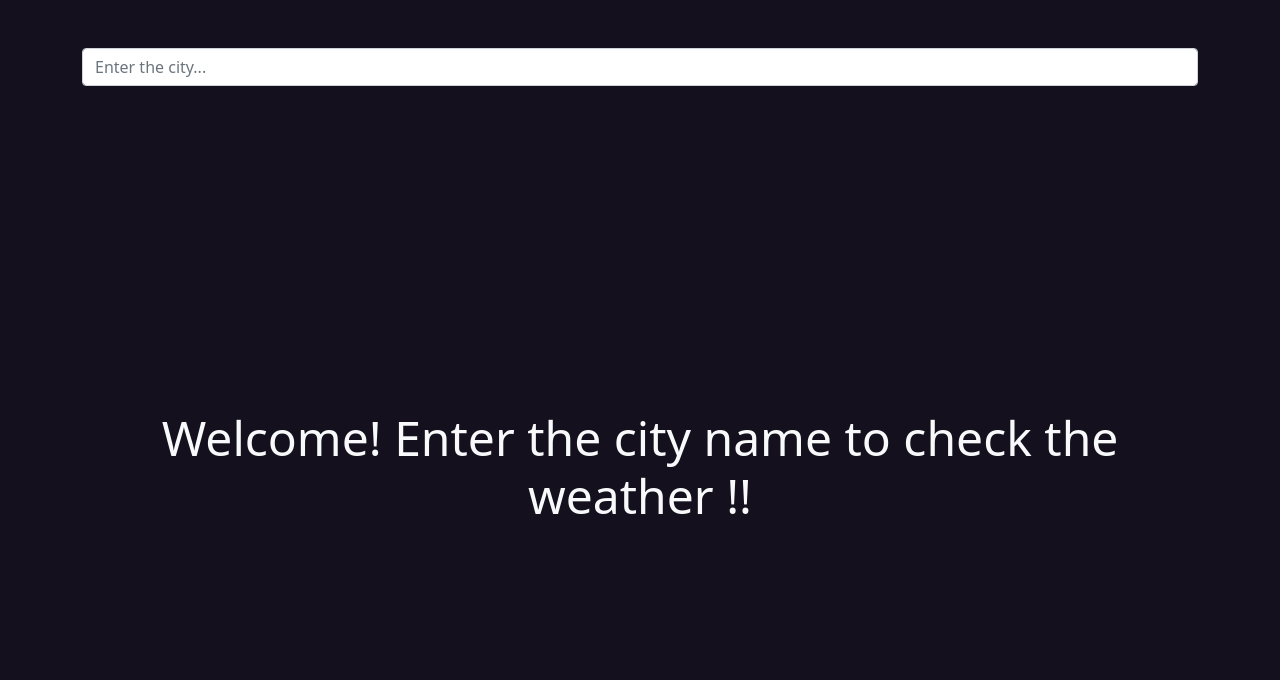
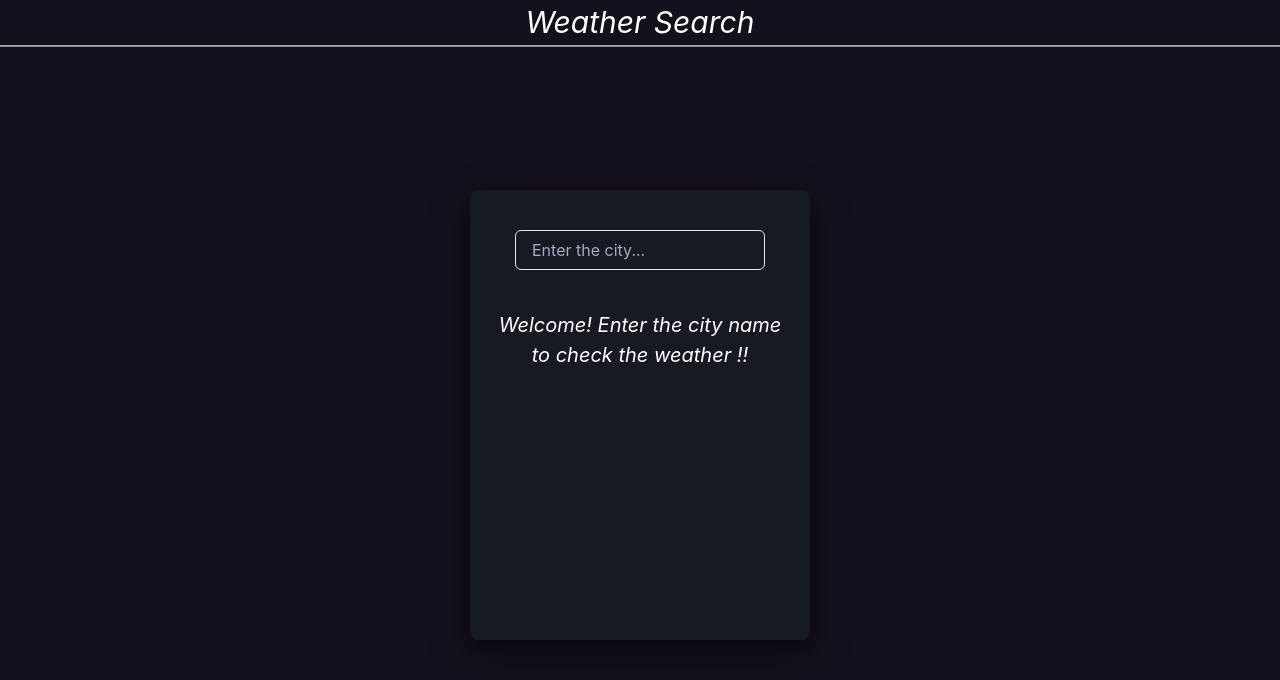
Before and after one commit to 69kazu69/weather-with-react, a React (Create React App) app: page / in a window 1280 px wide. Shown: the top 680 px of the page. Built offline with nearby package versions, Linux system fonts and the light colour scheme.

Commit message:
enhanced ui

```diff
--- a/package.json
+++ b/package.json
@@ -4,10 +4,14 @@
   "homepage": "https://69kazu69.github.io/weather-with-react/",
   "private": true,
   "dependencies": {
+    "@chakra-ui/react": "^1.8.6",
+    "@emotion/react": "^11.8.2",
+    "@emotion/styled": "^11.8.1",
     "@testing-library/jest-dom": "^5.16.1",
     "@testing-library/react": "^12.1.2",
     "@testing-library/user-event": "^13.5.0",
     "bootstrap": "^5.1.3",
+    "framer-motion": "^6.2.8",
     "react": "^17.0.2",
     "react-dom": "^17.0.2",
     "react-scripts": "5.0.0",
--- a/src/App.js
+++ b/src/App.js
@@ -1,4 +1,5 @@
-
+import {Flex, Heading, Text, Box, Input, Divider} from "@chakra-ui/react"
+import {motion} from "framer-motion"
 import './App.css';
 import { useState } from 'react';
 
@@ -6,6 +7,8 @@ function App() {
 
   const [city, setCity] = useState("")
   const [data, setData] = useState({})
+  let MBox = motion(Box)
+  let MFlex = motion(Flex)
 
   const API = "acce0dd877a50f0ea34d58a35fa44d2f"
 
@@ -29,35 +32,56 @@ function App() {
       }
     }
   return (
-    <div className=" app  container text-center ">
-      <input className=' form-control m-5' value = {city} onChange = {(e) => {setCity(e.target.value)}} onKeyPress={keyHandler} placeholder='Enter the city...' label='enter the city' />
-      <div className="weather  ">
+    <Flex direction="column" justify="space-between" align="center" h= "100vh" bg="teal900" >
+      <Text fontSize="3xl" as="i" color="white" align="center" w="100vw">
+        Weather Search
+        <Divider w="100vw" />
+
+      </Text>
+      <Flex mb="20vh" direction="column"  align="center" h = "450px" w="340px" boxShadow = "dark-lg" borderRadius=".5rem" bg="gray.900"
+
+      >
+      <Input  value = {city} w="250px"  mb="10" mt="10" color="white" onChange = {(e) => {setCity(e.target.value)}} onKeyPress={keyHandler} placeholder='Enter the city...' label='enter the city' />
+      <Flex bg="gray.900">
       {typeof data.main === "undefined" ? (
-        <div className='display-5 text-center text-light '>
+        <Text as = "i" color = "white" fontSize = "xl" align="center" bg="gray.900" justify-self="center" w="300px">
         {data.cod === "404" ? "City not Found !!" : "Welcome! Enter the city name to check the weather !!"}
-      </div>
+      </Text>
         )
         :
         (
 
 
 
-          <div className=' w-100 md-h-75  card text-white bg-primary border border-3 text-center   shadow-lg '>
-        <div className=' display-1 card-header w-100% mb-3 '>{data.name}, {data.sys.country}</div>
-      <div className='date bg-primary h5'>({getCurrentDate("-")})</div>
-           <div className='card-title d-flex justify-content-evenly display-1 bg-primary  '>
-           <div className='climate  bg-primary mb-3 '><strong class="bg-primary">{data.weather[0].main}</strong></div>
-           <div className="bg-primary"><strong class="bg-primary">{data.main.temp}°C</strong></div>
-           </div>
+          <MBox  w="250px" align="center" bg="gray.900" color="white"
+          initial={{
+            opacity: 0,
+            scale: 0
+          }}
+          animate={{
+            opacity:1,
+            scale:1
+          }}
+          transition={{
+            duration: .5
+          }}>
+        <Heading bg="gray.900" pb="2" >{data.name}, {data.sys.country}</Heading>
+        <Divider mb="4" />
+      <Text bg="gray.900" mb="10">({getCurrentDate("-")})</Text>
+           <Flex  direction="column">
+           <Text bg="gray.900" fontSize="2xl">{data.weather[0].main}</Text>
+           <Text bg="gray.900">{data.main.temp}°C</Text>
+           </Flex>
 
-           <div className='card-footer d-flex  justify-content-evenly bg-primary mt-5 '>
-           <div className='min bg-primary '>Min : {data.main.temp_min}°C    </div>
-           <div className='max bg-primary '>Max : {data.main.temp_max}°C</div>
-           </div>
-      </div>
+           <Flex justify="space-between" bg="gray.900" pt="5">
+           <Text bg="gray.900">Min : {data.main.temp_min}°C</Text>
+           <Text bg="gray.900">Max : {data.main.temp_max}°C</Text>
+           </Flex>
+      </MBox>
       )}
-    </div>
-    </div>
+    </Flex>
+    </Flex>
+    </Flex>
 
   );
 }
--- a/src/index.js
+++ b/src/index.js
@@ -3,13 +3,16 @@ import ReactDOM from 'react-dom';
 import './index.css';
 import App from './App';
 import reportWebVitals from './reportWebVitals';
+import { ChakraProvider } from '@chakra-ui/react'
 
 import 'bootstrap/dist/css/bootstrap.min.css';
 import 'bootstrap/dist/js/bootstrap.bundle.min';
 
 ReactDOM.render(
   <React.StrictMode>
-    <App />
+     <ChakraProvider>
+      <App />
+    </ChakraProvider>
   </React.StrictMode>,
   document.getElementById('root')
 );
```
Also changed, not shown: 1 other file (tests, documents, lock files or other folders).
